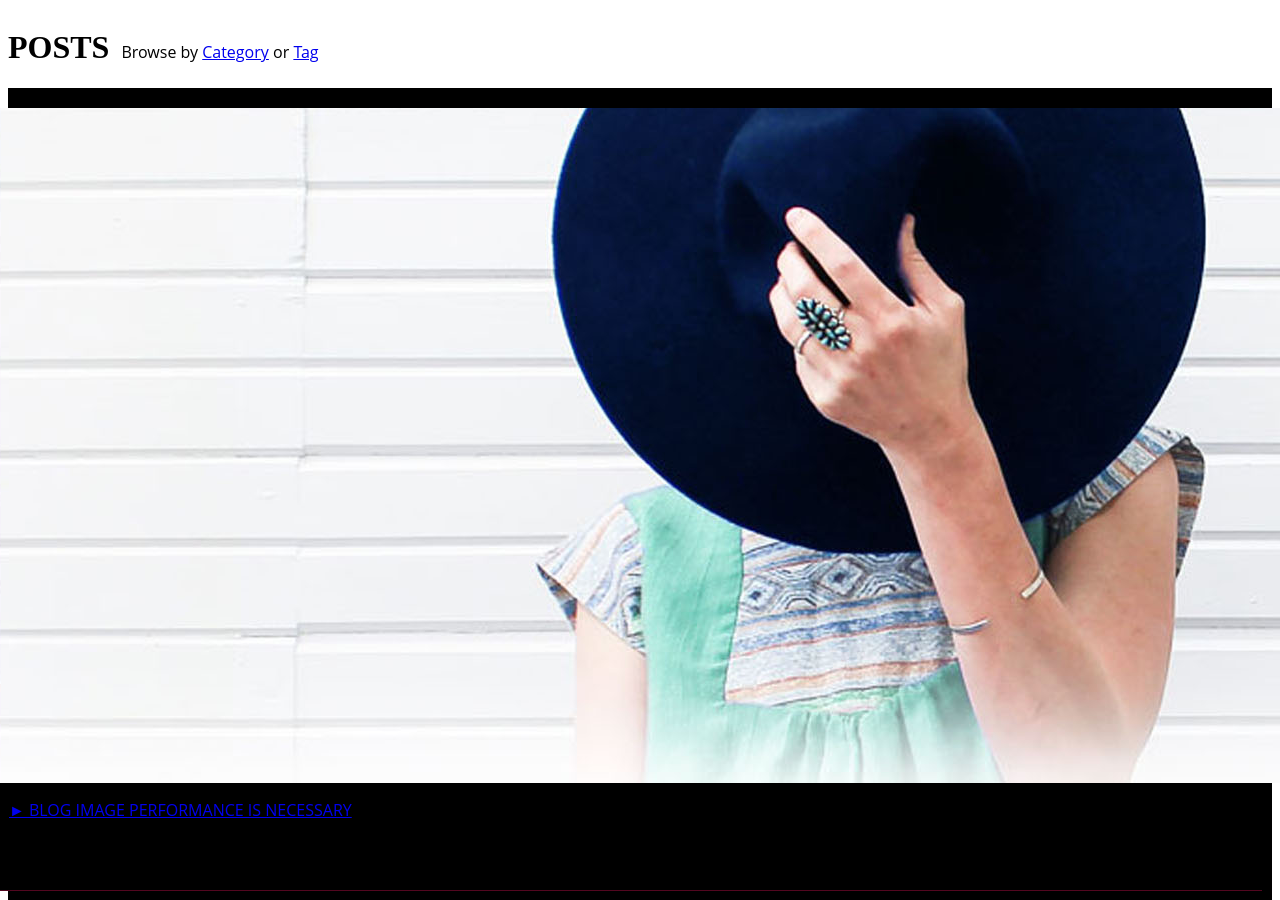
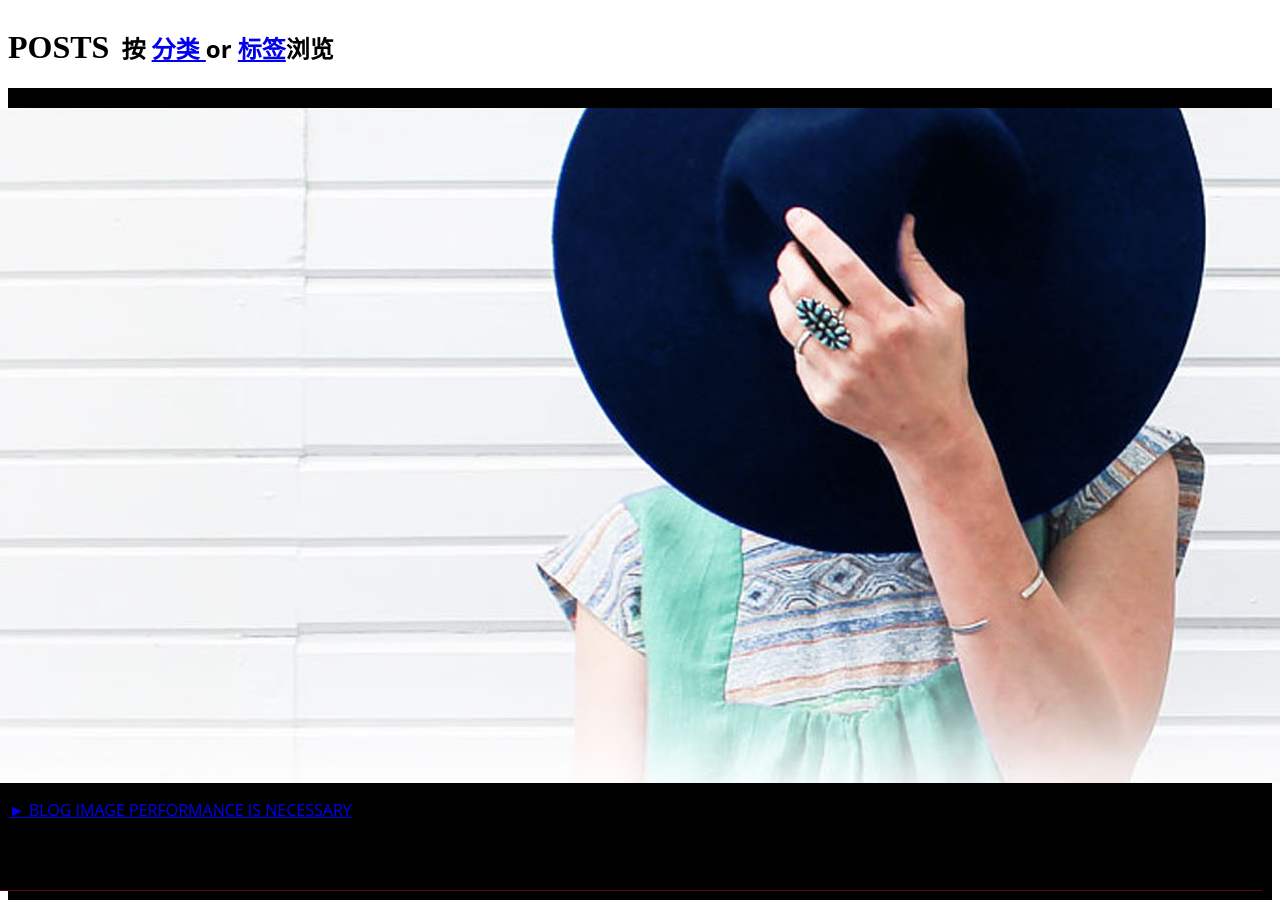
Before and after one commit to layjoy/layjoy.github.io, a Jekyll site: the page built from journal/index.html, in a window 1280 px wide and 900 px high. Built offline with Jekyll 4.4.1, drawn with Linux system fonts in a browser that asks for light colours; the list of posts is cut into pages by our own code.

Commit message:
分类标签

```diff
--- a/journal/category/index.html
+++ b/journal/category/index.html
@@ -29,8 +29,7 @@ header-img: "img/misc-bg.jpg"
 {% endfor %}
 
 <h1 class="page-title">
-  <a href="{{ site.baseurl }}/journal/" style="text-decoration:none;" >日志</a> &#8652; {{ page.title }} 切换到按<a href="{{ site.baseurl }}/journal/tag/">标签</a>显示
-</h1>
+    <a href="{{ site.baseurl }}/journal/" style="text-decoration:none;" >日志</a> &#8652; {{ page.title }}</h1><h2> 切换到按<a href="{{ site.baseurl }}/journal/tag/">标签</a>显示</h2>
 <br/>
 
 <div class="posts">
--- a/journal/index.html
+++ b/journal/index.html
@@ -15,7 +15,9 @@ header-img: "img/writing-bg.jpg"
   <h1 class="archive-title" style="display:inline-block;"> POSTS </h1>
 
 <div style="font-family: Open Sans, Helvetica Neue, Helvetica, Arial, sans-serif; display:inline-block;margin-left:.5em;">
-    Browse by <a href="{{ site.baseurl }}/journal/category/">Category</a> or <a href="{{ site.baseurl }}/journal/tag/">Tag</a>
+    <h2>
+    按 <a href="{{ site.baseurl }}/journal/category/">分类 </a> or <a href="{{ site.baseurl }}/journal/tag/"> 标签</a>浏览
+        </h2>
   </div>
 </div>
 
--- a/journal/tag/index.html
+++ b/journal/tag/index.html
@@ -33,8 +33,8 @@ Here we generate all the tags.
 {% endfor %}
 
 <h1 class="page-title">
-  <a href="{{ site.baseurl }}/journal/"style="text-decoration:none;">日志</a> &#8652; {{ page.title }}切换到按<a href="{{ site.baseurl }}/journal/category/">分类</a>显示
-</h1>
+    <a href="{{ site.baseurl }}/journal/"style="text-decoration:none;">日志</a> &#8652; {{ page.title }}</h1><h2> 切换到按<a href="{{ site.baseurl }}/journal/category/">分类</a>显示</h2>
+
 <br/>
 
 <div class="posts">
```
